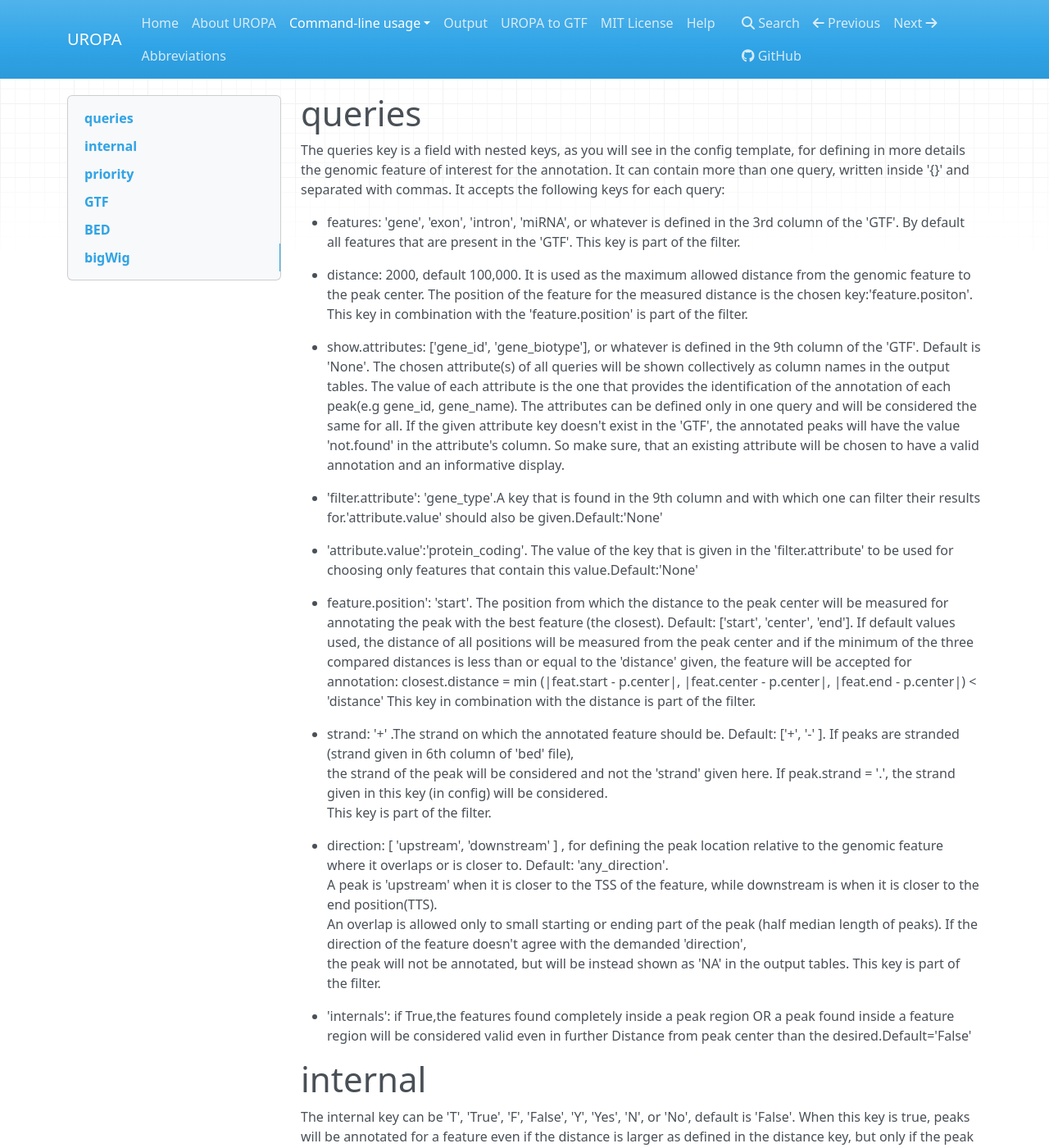
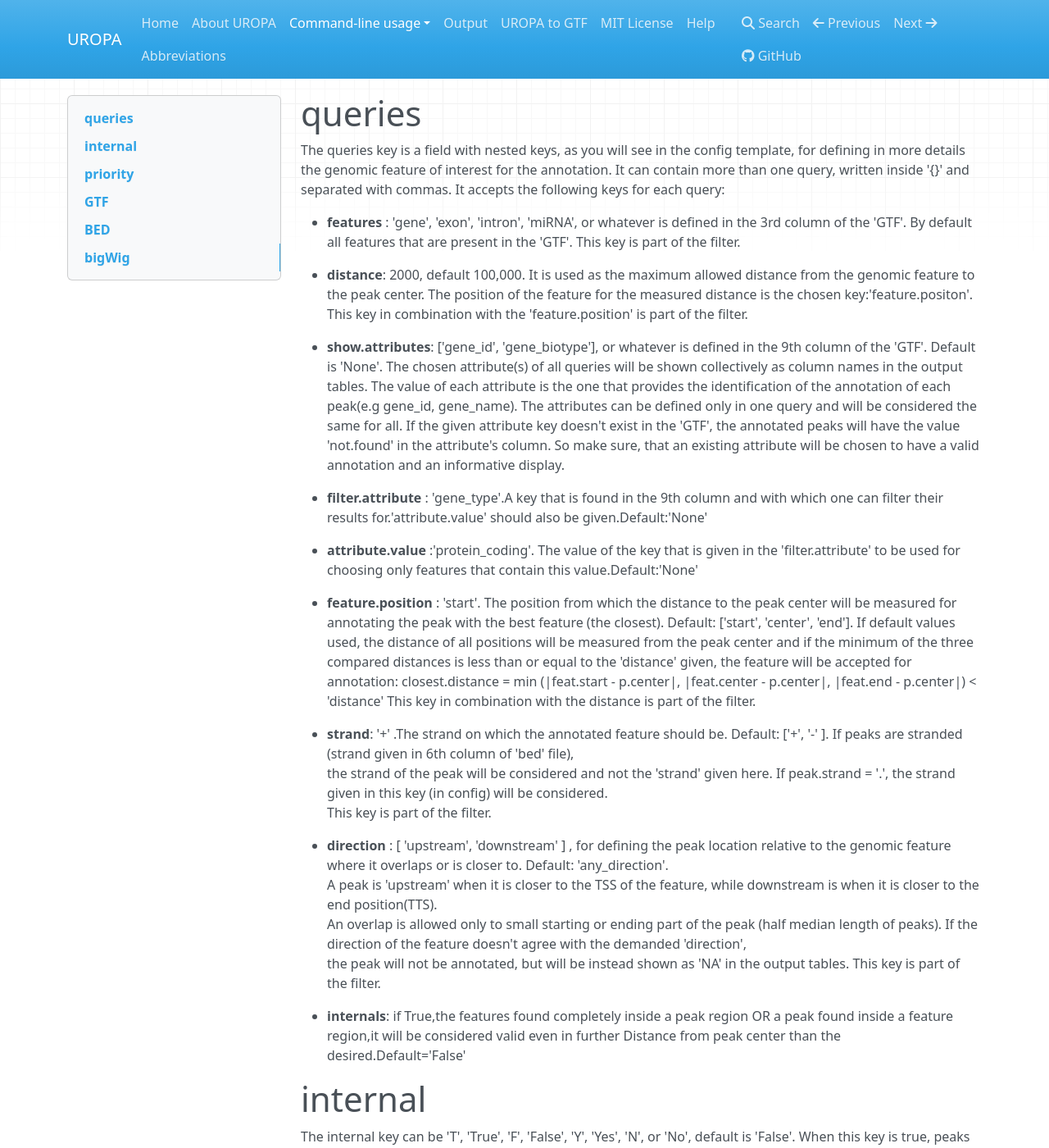
Before and after one commit to loosolab/UROPA, an MkDocs documentation site: the page built from docs/config.md, in a window 1280 px wide and 1400 px high, scrolled down 627 px. Shown: the whole window at 82% size. Built offline with MkDocs 1.6.1, drawn with Linux system fonts in a browser that asks for light colours; nearby versions of some CDN libraries; old or Windows-style settings are respelled for this version of MkDocs.

Commit message:
bold keys

```diff
--- a/docs/config.md
+++ b/docs/config.md
@@ -10,28 +10,28 @@ In a basic annotation, only the GTF and bed keys are specified, UROPA can annota
 #queries
 The queries key is a field with nested keys, as you will see in the config template, for defining in more details the genomic feature of interest for the annotation. It can contain more than one query, written inside '{}' and separated with commas. It accepts the following keys for each query:
 
-+ features: 'gene', 'exon', 'intron', 'miRNA', or whatever is defined in the 3rd column of the 'GTF'. By default all features that are present in the 'GTF'. This key is part of the filter.
++ **features** : 'gene', 'exon', 'intron', 'miRNA', or whatever is defined in the 3rd column of the 'GTF'. By default all features that are present in the 'GTF'. This key is part of the filter.
 
-+ distance: 2000, default 100,000. It is used as the maximum allowed distance from the genomic feature to the peak center. The position of the feature for the measured distance is the chosen key:'feature.positon'. This key in combination with the 'feature.position' is part of the filter.
++ **distance**: 2000, default 100,000. It is used as the maximum allowed distance from the genomic feature to the peak center. The position of the feature for the measured distance is the chosen key:'feature.positon'. This key in combination with the 'feature.position' is part of the filter.
 
-+ show.attributes: ['gene_id', 'gene_biotype'], or whatever is defined in the 9th column of the 'GTF'. Default is 'None'. The chosen attribute(s) of all queries will be shown collectively as column names in the output tables. The value of each attribute is the one that provides the identification of the annotation of each peak(e.g gene_id, gene_name). The attributes can be defined only in one query and will be considered the same for all. If the given attribute key doesn't exist in the 'GTF', the annotated peaks will have the value 'not.found' in the attribute's column. So make sure, that an existing attribute will be chosen to have a valid annotation and an informative display.
++ **show.attributes**: ['gene_id', 'gene_biotype'], or whatever is defined in the 9th column of the 'GTF'. Default is 'None'. The chosen attribute(s) of all queries will be shown collectively as column names in the output tables. The value of each attribute is the one that provides the identification of the annotation of each peak(e.g gene_id, gene_name). The attributes can be defined only in one query and will be considered the same for all. If the given attribute key doesn't exist in the 'GTF', the annotated peaks will have the value 'not.found' in the attribute's column. So make sure, that an existing attribute will be chosen to have a valid annotation and an informative display.
 
-+ 'filter.attribute': 'gene_type'.A key that is found in the 9th column and with which one can filter their results for.'attribute.value' should also be given.Default:'None'
++ **filter.attribute** : 'gene_type'.A key that is found in the 9th column and with which one can filter their results for.'attribute.value' should also be given.Default:'None'
 
-+ 'attribute.value':'protein_coding'. The value of the key that is given in the 'filter.attribute' to be used for choosing only features that contain this value.Default:'None'
++ **attribute.value** :'protein_coding'. The value of the key that is given in the 'filter.attribute' to be used for choosing only features that contain this value.Default:'None'
 
-+ feature.position': 'start'. The position from which the distance to the peak center will be measured for annotating the peak with the best feature (the closest). Default:  ['start', 'center', 'end']. If default values used, the distance of all positions will be measured from the peak center and if the minimum of the three compared distances is less than or equal to the 'distance' given, the feature will be accepted for annotation: closest.distance = min (|feat.start - p.center|, |feat.center - p.center|, |feat.end - p.center|)   < 'distance' This key in combination with the distance is part of the filter.
++ **feature.position** : 'start'. The position from which the distance to the peak center will be measured for annotating the peak with the best feature (the closest). Default:  ['start', 'center', 'end']. If default values used, the distance of all positions will be measured from the peak center and if the minimum of the three compared distances is less than or equal to the 'distance' given, the feature will be accepted for annotation: closest.distance = min (|feat.start - p.center|, |feat.center - p.center|, |feat.end - p.center|)   < 'distance' This key in combination with the distance is part of the filter.
 
-+ strand: '+' .The strand on which the annotated feature should be. Default: ['+', '-' ]. If peaks are stranded (strand given in 6th column of 'bed' file),
++ **strand**: '+' .The strand on which the annotated feature should be. Default: ['+', '-' ]. If peaks are stranded (strand given in 6th column of 'bed' file),
 the strand of the peak will be considered and not the 'strand' given here. If peak.strand = '.', the strand given in this key (in config) will be considered.
 This key is part of the filter.
 
-+ direction: [ 'upstream', 'downstream' ] , for defining the peak location relative to the genomic feature where it overlaps or is closer to. Default: 'any_direction'.
++ **direction** : [ 'upstream', 'downstream' ] , for defining the peak location relative to the genomic feature where it overlaps or is closer to. Default: 'any_direction'.
 A peak is 'upstream' when it is closer to the TSS of the feature, while downstream is when it is closer to the end position(TTS).
 An overlap is allowed only to small starting or ending part of the peak (half median length of peaks). If the direction of the feature doesn't agree with the demanded 'direction',
 the peak will not be annotated, but will be instead shown as 'NA' in the output tables. This key is part of the filter.
 
-+ 'internals': if True,the features found completely inside a peak region OR a peak found inside a feature region will be considered valid even in further Distance from peak center than the desired.Default='False'
++ **internals**: if True,the features found completely inside a peak region OR a peak found inside a feature region,it will be considered valid even in further Distance from peak center than the desired.Default='False'
 
 #internal
 The internal key can be 'T', 'True', 'F', 'False', 'Y', 'Yes', 'N', or 'No', default is 'False'. When this key is true, peaks will be annotated for a feature even if the distance is larger as defined in the distance key, but only if the peak is within a feature or a feature within the peak. This can be helpful to identify peaks all across features, or for the allocation of ATAC-seq peaks to very small tfbs.
```
